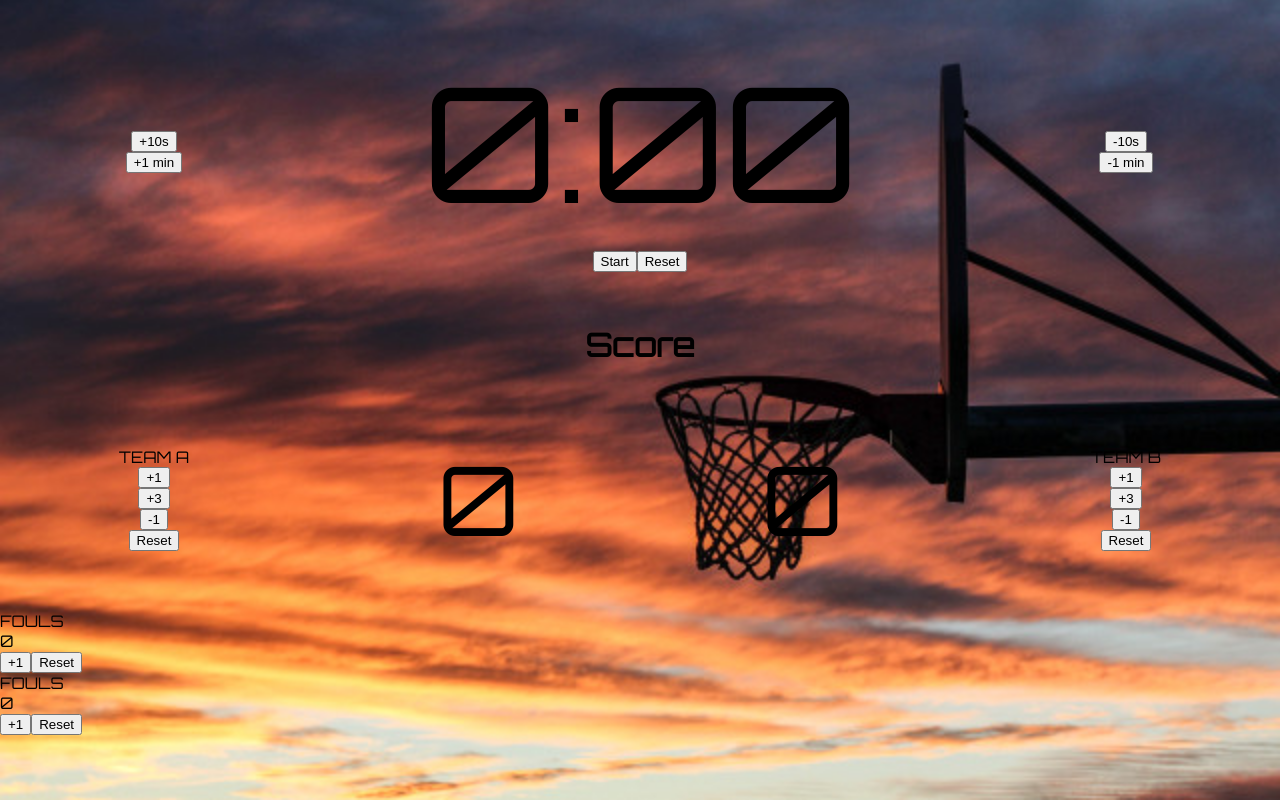
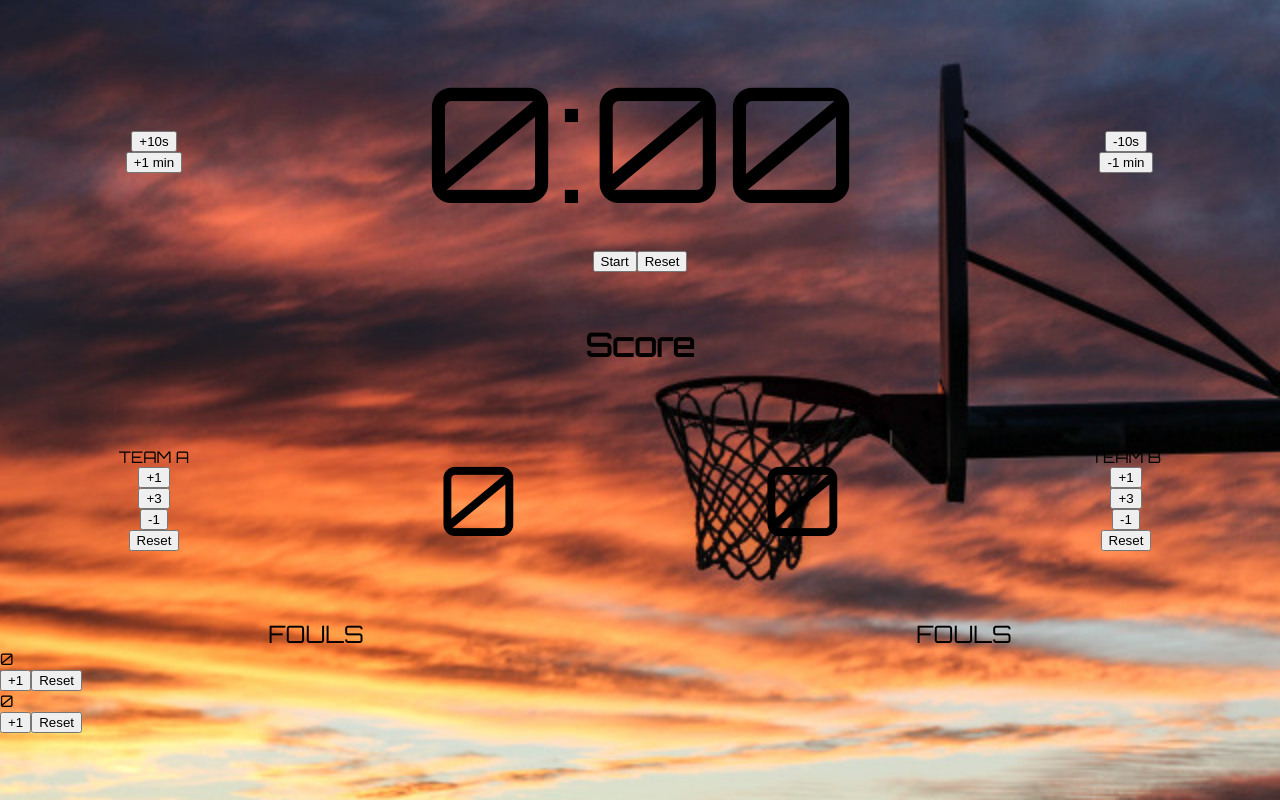
Before and after one commit to lroberts77/Tdd-react-practice, a React (Create React App) app: page / in a window 1280 px wide. Built offline with nearby package versions, Linux system fonts and the light colour scheme.

Commit message:
added fouls title for team a and b and formatted to each team side

```diff
--- a/src/Counter.js
+++ b/src/Counter.js
@@ -153,16 +153,32 @@ export default function Counter() {
           <button id="reset-btnb" onClick={() => setcounterb( counterb = 0 )}>Reset</button>
           </Grid>
         </Grid>
+        <Grid className="fouls-title" container spacing={2}>
+        <Grid item xs={6}
+            container
+            direction="column"
+            justify="center"
+            alignItems="center">
+            <div className="fouls-teama">FOULS</div>
+          </Grid>
+          <Grid item xs={6}
+            container
+            direction="column"
+            justify="center"
+            alignItems="center">
+            <div className="fouls-teamb">FOULS</div>
+          </Grid>
+        </Grid>
         <Grid className="fouls-container" >
-          <div className="fouls-teama">FOULS</div>
           <div id="fouls-b">{foulsb}</div>
           <button id="foulsplus1-btnb" onClick={() => setfoulsb( foulsb + 1)}>+1</button>
           <button id="fouls-btnb" onClick={() => setfoulsb( foulsb = 0 )}>Reset</button>
-          <div className="fouls-teamb">FOULS</div>
           <div id="fouls-a">{foulsa}</div>
           <button id="foulsplus1-btna" onClick={() => setfoulsa( foulsa + 1)}>+1</button>
           <button id="fouls-btna" onClick={() => setfoulsa( foulsa = 0 )}>Reset</button>
-          </Grid>
+        </Grid>
+
+
     </div>
 
   )
--- a/src/counter.css
+++ b/src/counter.css
@@ -3,6 +3,10 @@
   font-size: 10rem;
   margin: 0.5rem;
   font-family: Orbitron;
+}
+
+.fouls-title {
+  font-size: 1.5rem;
 }
 
 .timer-container {
```
